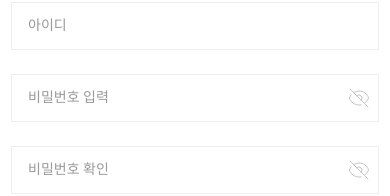
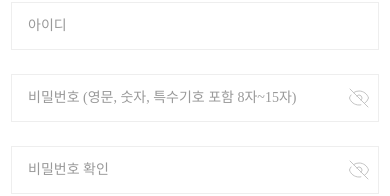
Before and after one commit to BCSDLab/KOALA_FRONT_END, a React (Create React App) app: page /auth/createAccount in a window 390 px wide. Shown: the part 158-354 px from the top of the page. Built offline with nearby package versions, Linux system fonts and the light colour scheme; no server answers; a web font is replaced by a local one.

Commit message:
[#41] style: 회원가입 폼 모바일일 때 비밀번호 input placeholder 설정

```diff
--- a/src/components/Auth/Register/Register.js
+++ b/src/components/Auth/Register/Register.js
@@ -6,9 +6,10 @@ import * as S from 'components/Auth/styles';
 import PwdInput from 'components/Auth/Shared/PwdInput';
 import CommonInput from 'components/Auth/Shared/CommonInput';
 import { ACCOUNT_ERROR, EMAIL_ERROR, NICKNAME_ERROR } from 'constant';
-
 import { signUp } from 'store/auth';
 import TitleSection from 'components/Shared/TitleSection';
+import useMatchMedia from 'hooks/useMatchMedia';
+import theme from 'theme';
 
 const ContentDescSection = styled(S.ContentDescSection)`
   margin-bottom: 24px;
@@ -17,6 +18,8 @@ const ContentDescSection = styled(S.ContentDescSection)`
 const NextButton = styled(Button)`
   margin-top: 0;
 `;
+
+const queries = ['(max-width: ' + theme.deviceSizes.mobileL + ')'];
 
 const RegisterForm = () => {
   const dispatch = useDispatch();
@@ -41,6 +44,8 @@ const RegisterForm = () => {
   const [isNickName, setIsNickName] = useState(false);
 
   const [isDisabled, setIsDisabled] = useState(true);
+
+  const [mobile] = useMatchMedia(queries);
 
   const onSubmit = (e) => {
     e.preventDefault();
@@ -161,7 +166,7 @@ const RegisterForm = () => {
             name="password"
             value={password}
             onChange={onChangePassword}
-            placeholder="비밀번호 입력"
+            placeholder={mobile ? '비밀번호 (영문, 숫자, 특수기호 포함 8자~15자)' : '비밀번호 입력'}
             error={passwordMessage}
             isError={passwordMessage !== ''}
             errorMessage={passwordMessage}
```
